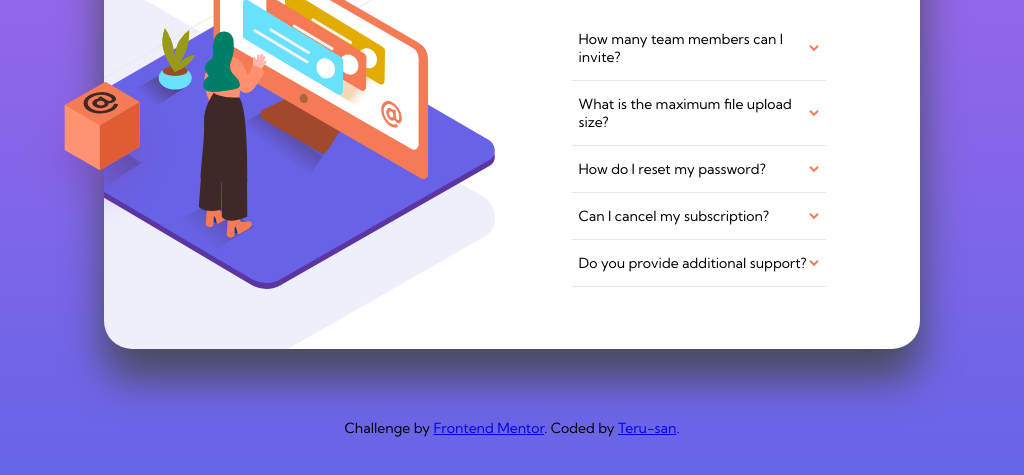
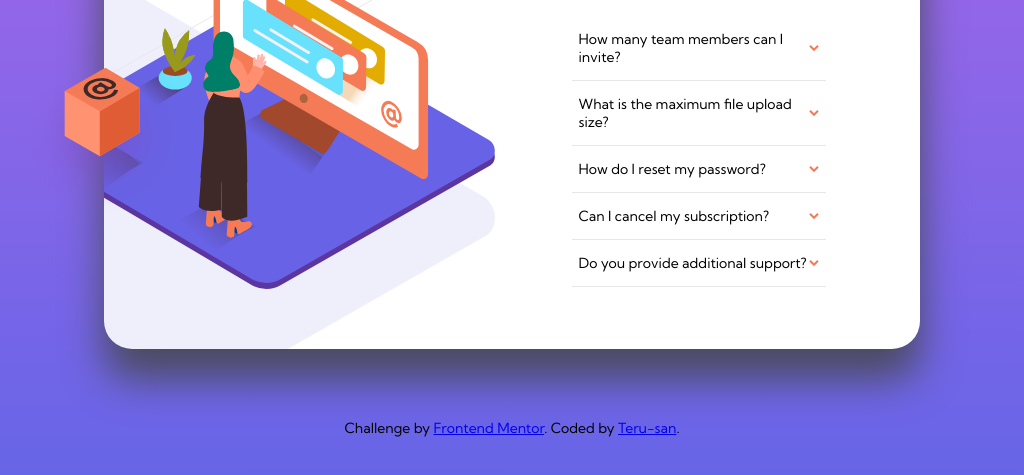
Before and after one commit to EstelleRoges/FrontendMentor-FAQ-component, a plain HTML site: page index.html in a window 1024 px wide. Shown: the part 299-774 px from the top of the page. Drawn offline with Linux system fonts and the light colour scheme.

Commit message:
styles updated

```diff
--- a/styles.css
+++ b/styles.css
@@ -61,7 +61,7 @@ picture {
     height: auto;
     z-index: 1;
     position: absolute;
-    bottom: 13em;
+    bottom: 14.5em;
     left: -6.7em;
 }
 
@@ -165,7 +165,7 @@ summary:hover {
 
     .littleBox {
         width: 160px;
-        bottom: 14.5em;
+        bottom: 15.5em;
         left: -0.7em;
     }
 }
@@ -234,13 +234,15 @@ summary:hover {
     main {
         padding-top: 2em;
     }
+
     .mainContent {
         background-size: 270px;
     }
 
-.illustration {
-    margin-top: -128px;
-}
+    .illustration {
+        margin-top: -128px;
+    }
+
     .illustration img {
         width: 95%;
         height: 100%;
```
